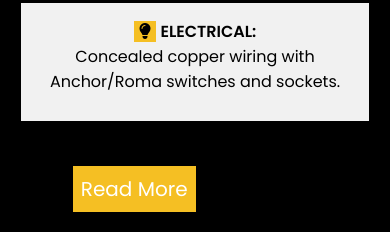
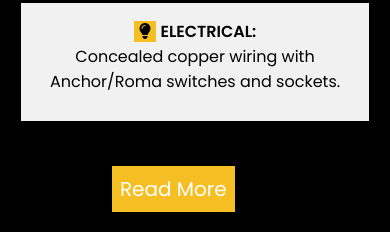
Before and after one commit to suresh-reddy03/virtueinfra, a plain HTML site: page index.html in a window 390 px wide. Shown: the part 4428-4660 px from the top of the page. Drawn offline with nearby package versions, Linux system fonts and the light colour scheme; some packages are replaced by stand-ins of ours; files that its build step writes are made by us from their sources; grey boxes are pictures that could not be loaded; a script that the page names is missing.

Commit message:
Update style.css

```diff
--- a/css/style.css
+++ b/css/style.css
@@ -913,9 +913,7 @@ display:none;
   .row:after {
     padding: 0px;
   }
-  .specifications .btn-container{
-    margin-right: 135px;
-  }
+
 }
 
 .icon:hover{
```
